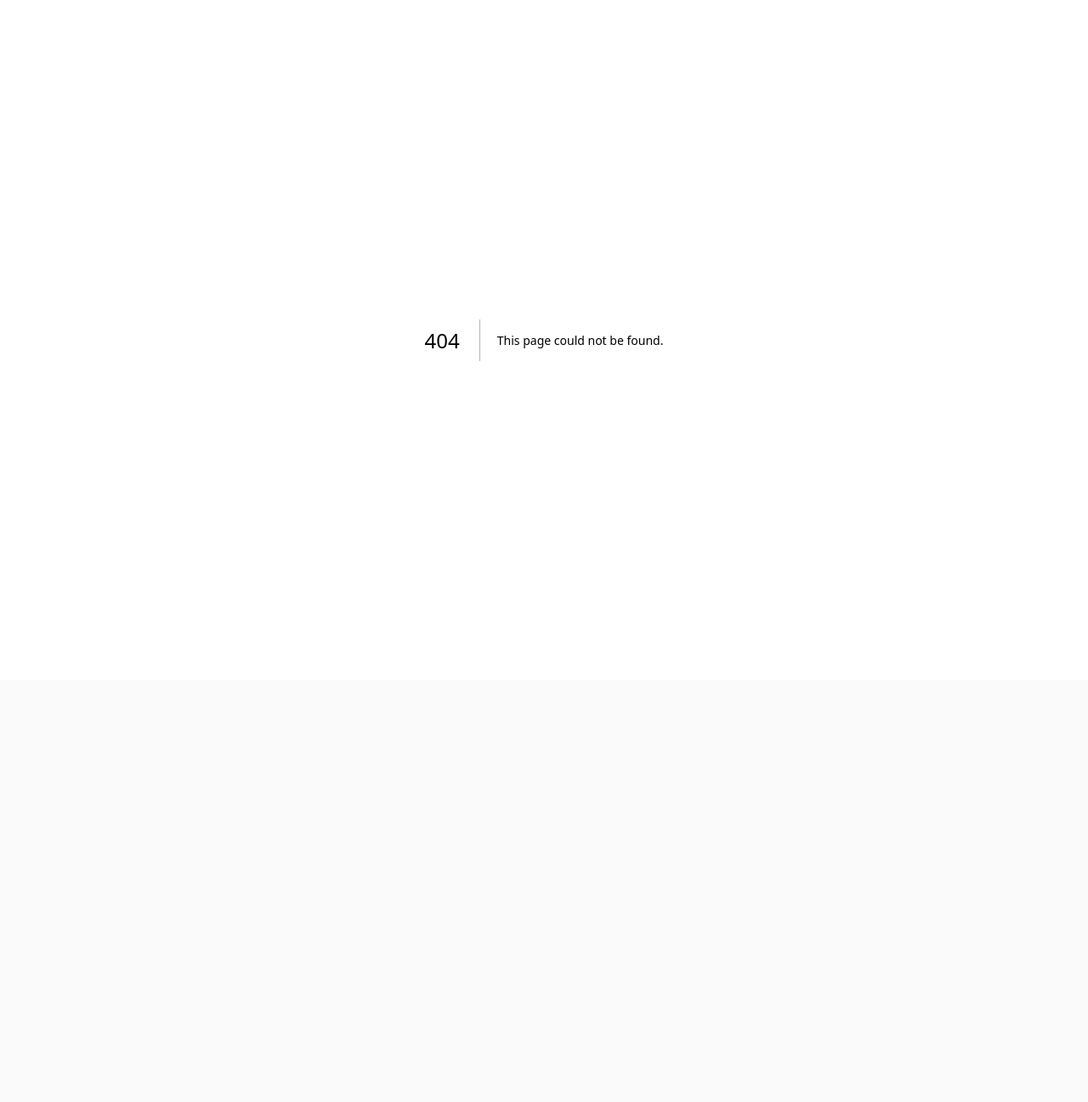
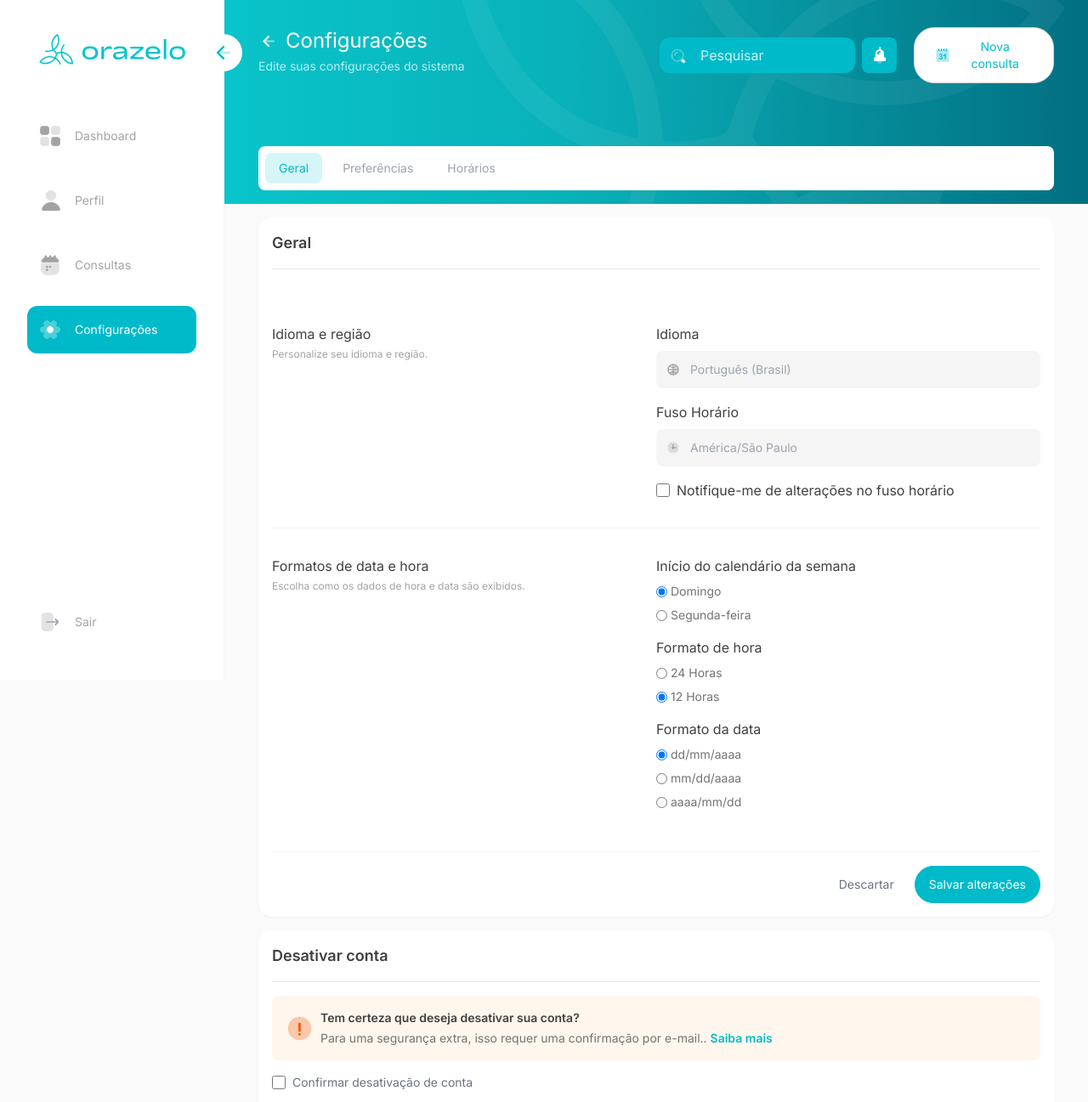
Before and after one commit to marcusvbda/orazelo-adm, a Next.js app: page /admin/settings in a window 1280 px wide. Before the commit this address had no page. Shown: the top 1297 px of the page at 85% size. Before the commit the page ends 800 px from the top, so only its background shows below. Built offline with nearby package versions, Linux system fonts and the light colour scheme.

Commit message:
configuraçoes geral

```diff
--- a/src/app/admin/profile/edit/page.tsx
+++ b/src/app/admin/profile/edit/page.tsx
@@ -81,7 +81,7 @@ export default function EditProfilePage(): ReactNode {
                   className="text-gray-400"
                 />
               </InputRow>
-              <InputRow label="Religião">
+              <InputRow label="Região">
                 <div className="relative w-full">
                   <div className="absolute left-3 top-[50%] translate-y-[-50%]">
                     <AspectRatio src="/br-flag.svg" size={{ height: 16 }} />
--- /dev/null
+++ b/src/app/admin/settings/page.tsx
@@ -0,0 +1,212 @@
+"use client";
+
+import AspectRatio from "@/components/AspectRatio";
+import BackLink from "@/components/back-link";
+import Card from "@/components/Card";
+import Navbar from "@/components/navbar";
+import Tabs from "@/components/Tabs";
+import Link from "next/link";
+import { ReactNode, useMemo, useState } from "react";
+
+const InputRow = ({ title, description = "", children }: any) => {
+  return (
+    <div className="flex flex-col md:flex-row w-full border-b border-gray-100 py-8">
+      <div className="flex-1 flex flex-col gap-1 mb-2 md:mb-0">
+        <h4 className="text-neutral-700">{title}</h4>
+        {description && (
+          <small className="text-xs text-neutral-400">{description}</small>
+        )}
+      </div>
+      <div className="flex-1">{children}</div>
+    </div>
+  );
+};
+
+const GeneralSettings = () => {
+  return (
+    <>
+      <InputRow
+        title="Idioma e região"
+        description="Personalize seu idioma e região."
+      >
+        <div className="flex flex-col gap-2 mb-4">
+          <label className="text-neutral-700">Idioma</label>
+          <div className="relative w-full">
+            <div className="absolute left-3 top-[50%] translate-y-[-50%]">
+              <AspectRatio src="/language.svg" size={{ height: 16 }} />
+            </div>
+            <input
+              defaultValue="Português (Brasil)"
+              type="text"
+              className="text-gray-400 !pl-10 w-full"
+            />
+          </div>
+        </div>
+        <div className="flex flex-col gap-2 mb-4">
+          <label className="text-neutral-700">Fuso Horário</label>
+          <div className="relative w-full">
+            <div className="absolute left-3 top-[50%] translate-y-[-50%]">
+              <AspectRatio src="/fuso.svg" size={{ height: 16 }} />
+            </div>
+            <input
+              defaultValue="América/São Paulo"
+              type="text"
+              className="text-gray-400 !pl-10 w-full"
+            />
+          </div>
+        </div>
+        <label className="flex items-center">
+          <input type="checkbox" className="w-4 h-4 border-gray-300 rounded" />
+          <label className="ml-2 text-neutral-700">
+            Notifique-me de alterações no fuso horário
+          </label>
+        </label>
+      </InputRow>
+      <InputRow
+        title="Formatos de data e hora"
+        description="Escolha como os dados de hora e data são exibidos."
+      >
+        <div className="flex flex-col gap-2 mb-4">
+          <label className="text-neutral-700">
+            Início do calendário da semana
+          </label>
+          <label className="cursor-pointer flex items-center text-neutral-500 text-sm gap-1">
+            <input type="radio" name="start-calendar" checked /> Domingo
+          </label>
+          <label className="cursor-pointer flex items-center text-neutral-500 text-sm gap-1">
+            <input type="radio" name="start-calendar" /> Segunda-feira
+          </label>
+        </div>
+
+        <div className="flex flex-col gap-2 mb-4">
+          <label className="text-neutral-700">Formato de hora</label>
+          <label className="cursor-pointer flex items-center text-neutral-500 text-sm gap-1">
+            <input type="radio" name="format-time" /> 24 Horas
+          </label>
+          <label className="cursor-pointer flex items-center text-neutral-500 text-sm gap-1">
+            <input type="radio" name="format-time" checked /> 12 Horas
+          </label>
+        </div>
+
+        <div className="flex flex-col gap-2 mb-4">
+          <label className="text-neutral-700">Formato da data</label>
+          <label className="cursor-pointer flex items-center text-neutral-500 text-sm gap-1">
+            <input type="radio" name="format-date" checked /> dd/mm/aaaa
+          </label>
+          <label className="cursor-pointer flex items-center text-neutral-500 text-sm gap-1">
+            <input type="radio" name="format-date" /> mm/dd/aaaa
+          </label>
+          <label className="cursor-pointer flex items-center text-neutral-500 text-sm gap-1">
+            <input type="radio" name="format-date" /> aaaa/mm/dd
+          </label>
+        </div>
+      </InputRow>
+      <div className="flex justify-end mt-4">
+        <button className="btn link">Descartar</button>
+        <button className="btn primary small">Salvar alterações</button>
+      </div>
+    </>
+  );
+};
+
+const DisableAccount = () => {
+  return (
+    <Card>
+      <h4 className="text-neutral-700 font-semibold text-lg mb-4 border-b border-gray-200 pb-4">
+        Desativar conta
+      </h4>
+      <div className="flex flex-row gap-2  bg-orange-50 p-4 rounded-lg items-center">
+        <svg
+          width="33"
+          height="33"
+          viewBox="0 0 33 33"
+          fill="none"
+          xmlns="http://www.w3.org/2000/svg"
+        >
+          <path
+            opacity="0.3"
+            fill-rule="evenodd"
+            clip-rule="evenodd"
+            d="M16.4412 30.2008C24.0081 30.2008 30.1422 24.0667 30.1422 16.4998C30.1422 8.93297 24.0081 2.79883 16.4412 2.79883C8.87437 2.79883 2.74023 8.93297 2.74023 16.4998C2.74023 24.0667 8.87437 30.2008 16.4412 30.2008Z"
+            fill="#EA580C"
+          />
+          <rect
+            x="15.0703"
+            y="9.64941"
+            width="2.7402"
+            height="10.9608"
+            rx="1"
+            fill="#EA580C"
+          />
+          <rect
+            x="15.0703"
+            y="21.9805"
+            width="2.7402"
+            height="2.7402"
+            rx="1"
+            fill="#EA580C"
+          />
+        </svg>
+        <div className="flex flex-col gap-1">
+          <h5 className="text-sm text-neutral-700 font-semibold">
+            Tem certeza que deseja desativar sua conta?
+          </h5>
+          <div className="text-sm text-neutral-500">
+            Para uma segurança extra, isso requer uma confirmação por e-mail..{" "}
+            <Link className="font-semibold" href="#">
+              Saiba mais
+            </Link>
+          </div>
+        </div>
+      </div>
+      <label className="flex items-center my-4 border-b border-gray-200 pb-4">
+        <input type="checkbox" className="w-4 h-4 border-gray-300 rounded" />
+        <label className="ml-2 text-gray-500 text-sm">
+          Confirmar desativação de conta
+        </label>
+      </label>
+      <div className="flex justify-end">
+        <button className="btn danger small">Salvar alterações</button>
+      </div>
+    </Card>
+  );
+};
+
+export default function SettingsPage(): ReactNode {
+  const [tab, setTab] = useState(0);
+  const tabsOptions = useMemo(() => ["Geral", "Preferências", "Horários"], []);
+
+  return (
+    <div className="flex flex-col">
+      <Navbar
+        text={
+          <BackLink className="text-white text-2xl" href="/admin">
+            Configurações
+          </BackLink>
+        }
+        description="Edite suas configurações do sistema"
+      />
+      <div className="relative top-[-100px] overflow-y-auto theme-container">
+        <div className="flex flex-col gap-4">
+          <div className="bg-white p-2 rounded-lg flex">
+            <Tabs
+              className="w-full !gap-2"
+              itemClassName="!text-gray-400 !p-2 !px-4"
+              itemSelectedClassName="!text-primary !border-0 !bg-primary-100/80 !rounded-lg"
+              value={tab}
+              onChange={setTab}
+              items={tabsOptions}
+            />
+          </div>
+          <Card className="mt-4">
+            <h4 className="text-neutral-700 font-semibold text-lg mb-8 border-b border-gray-200 pb-4">
+              {tabsOptions[tab]}
+            </h4>
+            {tab === 0 && <GeneralSettings />}
+          </Card>
+          {tab === 0 && <DisableAccount />}
+        </div>
+      </div>
+    </div>
+  );
+}
--- a/src/app/globals.scss
+++ b/src/app/globals.scss
@@ -75,6 +75,14 @@ a {
 
   &.gray {
     @apply bg-gray-200 text-sm rounded-3xl text-gray-500 border-0;
+  }
+
+  &.small {
+    @apply px-4 py-2 text-sm;
+  }
+
+  &.link {
+    @apply border-0 text-gray-500;
   }
 }
 
--- a/src/components/Tabs.tsx
+++ b/src/components/Tabs.tsx
@@ -1,20 +1,15 @@
 "use client";
 
 import { useEffect, useState } from "react";
-
-interface IProps {
-  items: string[];
-  value: number;
-  className?: string;
-  onChange?: (value: number) => void;
-}
 
 export default function Tabs({
   value,
   items,
   onChange,
   className = "",
-}: IProps) {
+  itemClassName = "",
+  itemSelectedClassName = "",
+}: any) {
   const [selected, setSelected] = useState(value);
 
   useEffect(() => {
@@ -27,9 +22,9 @@ export default function Tabs({
         <div
           key={index}
           onClick={() => setSelected(index)}
-          className={`text-sm text-neutral-600 pb-3 transition-all duration-300 ${
+          className={`text-sm text-neutral-600 pb-3 transition-all duration-300 ${itemClassName} ${
             index === selected
-              ? "text-primary border-b-2 border-primary-300"
+              ? `text-primary border-b-2 border-primary-300 ${itemSelectedClassName}`
               : "cursor-pointer"
           }`}
         >
```
Also changed, not shown: src/constants/menuItems.tsx (+119 -119 lines), public/fuso.svg (added), public/language.svg (added).
